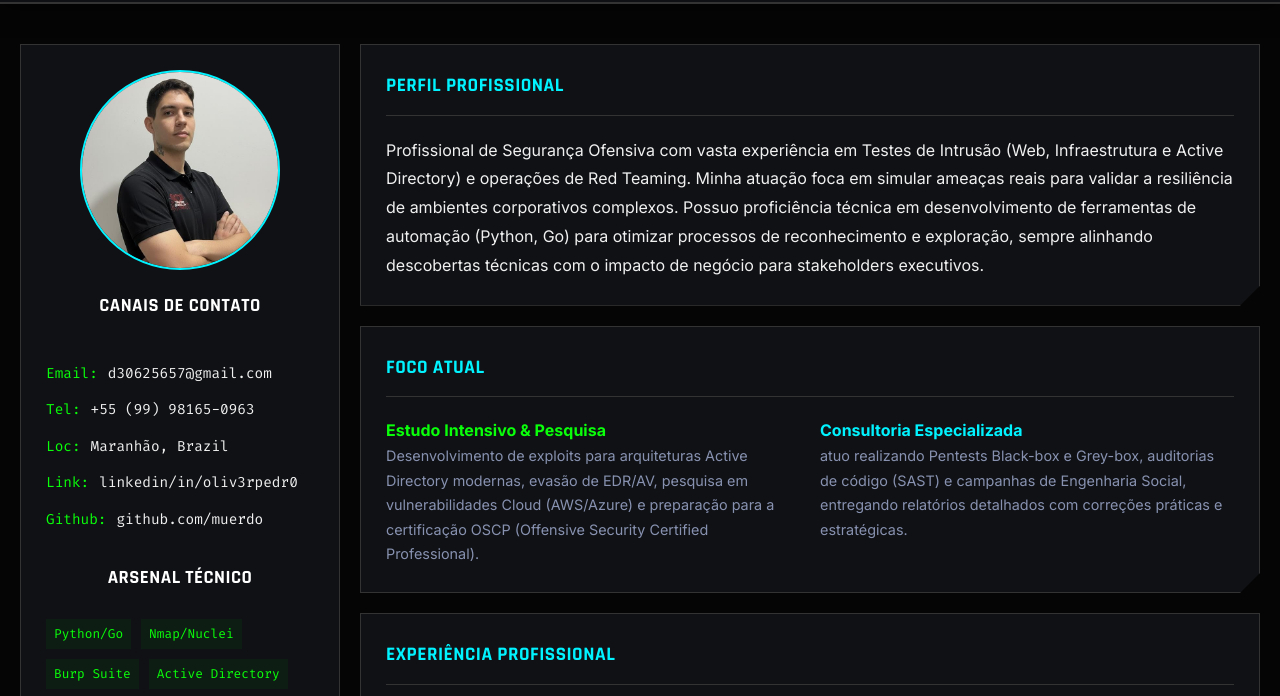
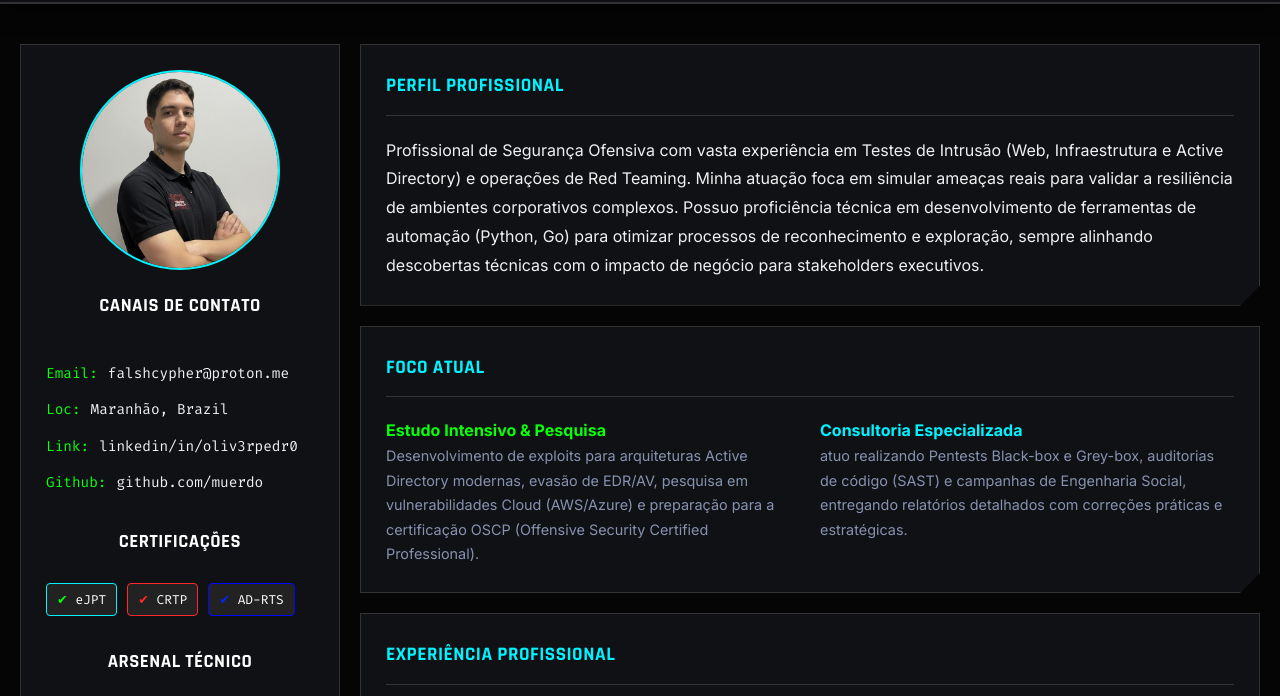
Before and after one commit to muerdo/portfolio, a plain HTML site: page profile.html in a window 1280 px wide. Shown: the part 76-772 px from the top of the page. Drawn offline with Linux system fonts and the light colour scheme.

```diff
--- a/profile.html
+++ b/profile.html
@@ -232,14 +232,17 @@
                     data-i18n="cv_contacts_title">CANAIS DE CONTATO</h3>
 
                 <div class="contact-list">
+
                     <div class="contact-item">
                         <span class="icon-box">Email: </span>
-                        <a href="mailto:d30625657@gmail.com">d30625657@gmail.com</a>
+                        <a href="mailto:contact@redrecon.io">falshcypher@proton.me</a>
                     </div>
+                    <!--
                     <div class="contact-item">
                         <span class="icon-box">Tel: </span>
-                        <span>+55 (99) 98165-0963</span>
+                        <span>[REDACTED FOR OPSEC]</span>
                     </div>
+                    -->
                     <div class="contact-item">
                         <span class="icon-box">Loc: </span>
                         <span>Maranhão, Brazil</span>
@@ -251,6 +254,25 @@
                     <div class="contact-item">
                         <span class="icon-box">Github: </span>
                         <a href="https://github.com/muerdo" target="_blank">github.com/muerdo</a>
+                    </div>
+                </div>
+
+                <div style="margin-top:30px;">
+                    <h3 style="font-family: var(--font-head); color:white; border-bottom:1px solid var(--dim-color); padding-bottom:10px; margin-bottom:15px;"
+                        data-i18n="cv_certs_title">CERTIFICAÇÕES</h3>
+                    <div class="cert-badges" style="display:flex; gap:10px; flex-wrap:wrap;">
+                        <div class="badge"
+                            style="background:#222; border:1px solid var(--neon-cyan); color:white; padding:5px 10px; font-size:0.8rem; font-family:var(--font-code); border-radius:4px;">
+                            <span style="color:var(--neon-green)">✔</span> eJPT
+                        </div>
+                        <div class="badge"
+                            style="background:#222; border:1px solid var(--neon-red); color:white; padding:5px 10px; font-size:0.8rem; font-family:var(--font-code); border-radius:4px;">
+                            <span style="color:var(--neon-red)">✔</span> CRTP
+                        </div>
+                        <div class="badge"
+                            style="background:#222; border:1px solid #0008ff; color:white; padding:5px 10px; font-size:0.8rem; font-family:var(--font-code); border-radius:4px;">
+                            <span style="color:#0026ff">✔</span> AD-RTS
+                        </div>
                     </div>
                 </div>
 
```
